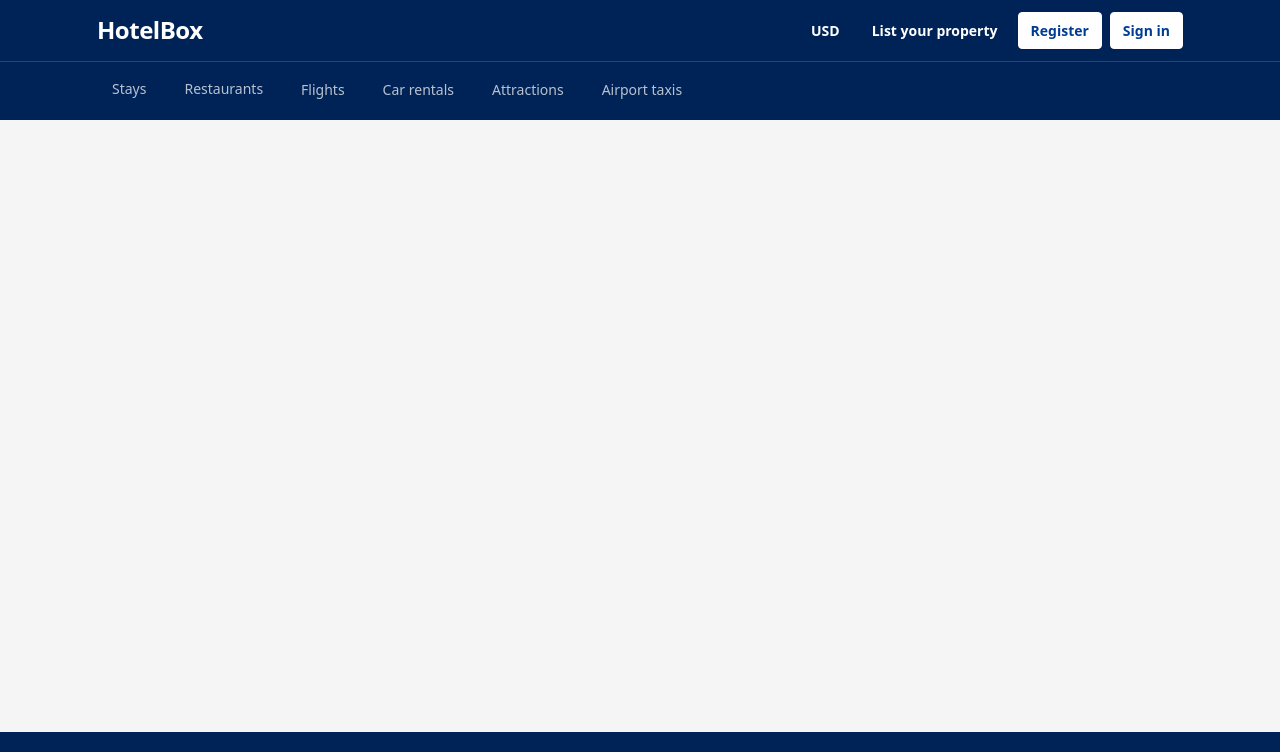
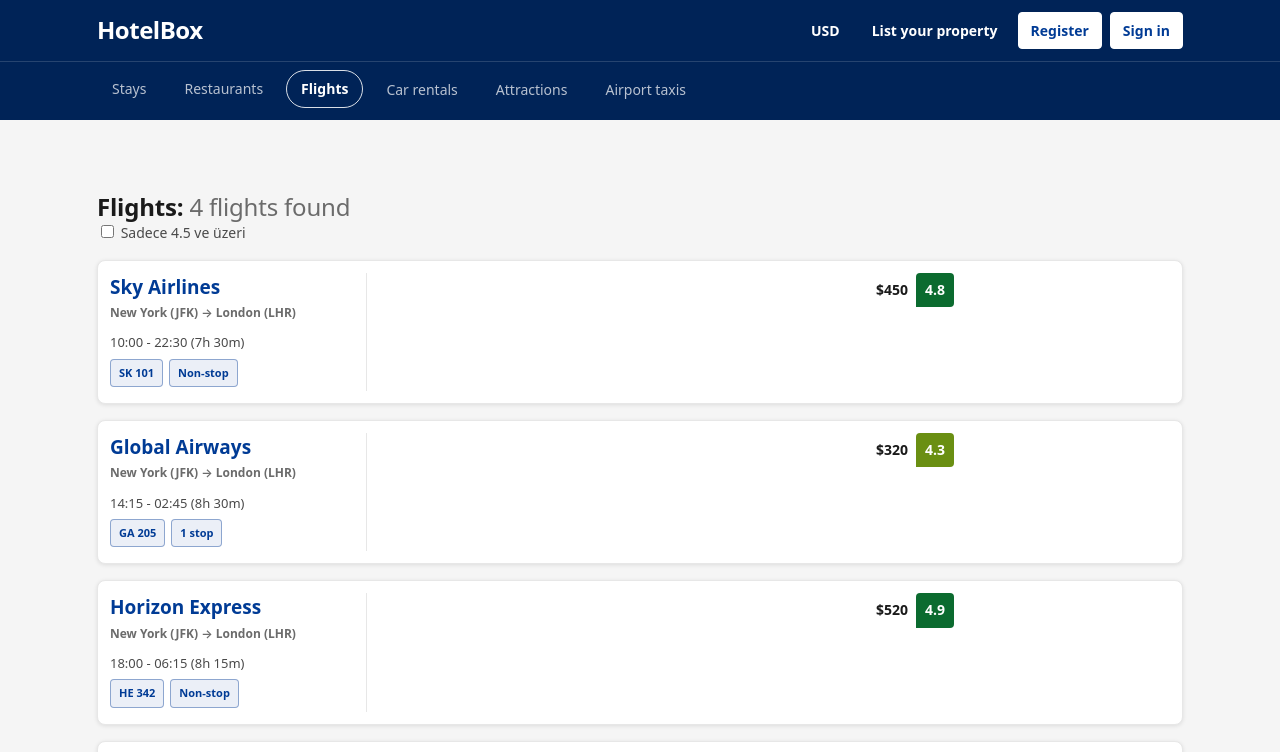
Before and after one commit to ismcagdas/volobox-test, a React (Vite) app in the folder client/: page /flights in a window 1280 px wide. Shown: the top 752 px of the page. Built offline with nearby package versions, Linux system fonts and the light colour scheme.

Commit message:
Add flights list page with dummy flight data
Create a flights list page that displays dummy flights with filtering
capability for top-rated flights. The page is accessible via the Flights
menu item in the navigation bar. Closes volobox-test#21.

Co-authored-by: Claude <noreply@anthropic.com>

```diff
--- a/client/src/App.jsx
+++ b/client/src/App.jsx
@@ -2,9 +2,10 @@ import { BrowserRouter, Routes, Route, Link, NavLink } from 'react-router-dom'
 import HotelList from './components/HotelList'
 import HotelDetail from './components/HotelDetail'
 import RestaurantList from './components/RestaurantList'
+import FlightsList from './components/FlightsList'
 import './App.css'
 
-const NAV_TABS = ['Flights', 'Car rentals', 'Attractions', 'Airport taxis']
+const NAV_TABS = ['Car rentals', 'Attractions', 'Airport taxis']
 
 const tabClass = ({ isActive }) => 'site-nav__tab' + (isActive ? ' site-nav__tab--active' : '')
 
@@ -39,6 +40,9 @@ function App() {
             <NavLink to="/restaurants" className={tabClass}>
               Restaurants
             </NavLink>
+            <NavLink to="/flights" className={tabClass}>
+              Flights
+            </NavLink>
             {NAV_TABS.map((tab) => (
               <button key={tab} type="button" className="site-nav__tab">
                 {tab}
@@ -52,6 +56,7 @@ function App() {
           <Route path="/" element={<HotelList />} />
           <Route path="/hotels/:id" element={<HotelDetail />} />
           <Route path="/restaurants" element={<RestaurantList />} />
+          <Route path="/flights" element={<FlightsList />} />
         </Routes>
       </main>
       <footer className="site-footer">
--- /dev/null
+++ b/client/src/components/FlightsList.jsx
@@ -0,0 +1,72 @@
+import { useState } from 'react'
+import flights from '../data/flights'
+import { ratingColor, ratingTextColor } from '../ratingLabel'
+
+function FlightsList() {
+  const [onlyTopRated, setOnlyTopRated] = useState(false)
+  const visibleFlights = onlyTopRated
+    ? flights.filter((flight) => flight.rating >= 4.5)
+    : flights
+
+  return (
+    <div className="hotel-page">
+      <section className="hotel-list-section">
+        <div className="hotel-list-head">
+          <h1 className="hotel-list-title">
+            Flights: <span>{visibleFlights.length} flights found</span>
+          </h1>
+          <label>
+            <input
+              type="checkbox"
+              checked={onlyTopRated}
+              onChange={(event) => setOnlyTopRated(event.target.checked)}
+            />{' '}
+            Sadece 4.5 ve üzeri
+          </label>
+        </div>
+
+        <ul className="hotel-list">
+          {visibleFlights.map((flight) => (
+            <li key={flight.id} className="hotel-card">
+              <div className="hotel-card__link">
+                <div className="hotel-card__body">
+                  <h3 className="hotel-card__name">{flight.airline}</h3>
+                  <p className="hotel-card__city">
+                    {flight.from} → {flight.to}
+                  </p>
+                  <p className="hotel-card__description">
+                    {flight.departureTime} - {flight.arrivalTime} ({flight.duration})
+                  </p>
+                  <ul className="hotel-card__tags">
+                    <li className="hotel-card__tag">{flight.flightNumber}</li>
+                    <li className="hotel-card__tag">
+                      {flight.stops === 0 ? 'Non-stop' : `${flight.stops} stop${flight.stops > 1 ? 's' : ''}`}
+                    </li>
+                  </ul>
+                </div>
+                <div className="hotel-card__aside">
+                  <div className="hotel-card__score">
+                    <span className="hotel-card__score-text">
+                      <span className="hotel-card__score-word">${flight.price}</span>
+                    </span>
+                    <span
+                      className="hotel-card__score-badge"
+                      style={{
+                        background: ratingColor(flight.rating),
+                        color: ratingTextColor(flight.rating),
+                      }}
+                    >
+                      {flight.rating.toFixed(1)}
+                    </span>
+                  </div>
+                </div>
+              </div>
+            </li>
+          ))}
+        </ul>
+      </section>
+    </div>
+  )
+}
+
+export default FlightsList
--- /dev/null
+++ b/client/src/data/flights.js
@@ -0,0 +1,56 @@
+const flights = [
+  {
+    id: 1,
+    airline: 'Sky Airlines',
+    flightNumber: 'SK 101',
+    from: 'New York (JFK)',
+    to: 'London (LHR)',
+    departureTime: '10:00',
+    arrivalTime: '22:30',
+    duration: '7h 30m',
+    stops: 0,
+    price: 450,
+    rating: 4.8,
+  },
+  {
+    id: 2,
+    airline: 'Global Airways',
+    flightNumber: 'GA 205',
+    from: 'New York (JFK)',
+    to: 'London (LHR)',
+    departureTime: '14:15',
+    arrivalTime: '02:45',
+    duration: '8h 30m',
+    stops: 1,
+    price: 320,
+    rating: 4.3,
+  },
+  {
+    id: 3,
+    airline: 'Horizon Express',
+    flightNumber: 'HE 342',
+    from: 'New York (JFK)',
+    to: 'London (LHR)',
+    departureTime: '18:00',
+    arrivalTime: '06:15',
+    duration: '8h 15m',
+    stops: 0,
+    price: 520,
+    rating: 4.9,
+  },
+  {
+    id: 4,
+    airline: 'Budget Flights Co',
+    flightNumber: 'BF 478',
+    from: 'New York (JFK)',
+    to: 'London (LHR)',
+    departureTime: '23:30',
+    arrivalTime: '11:00',
+    duration: '7h 30m',
+    stops: 0,
+    price: 280,
+    rating: 4.1,
+  },
+]
+
+export default flights
```
